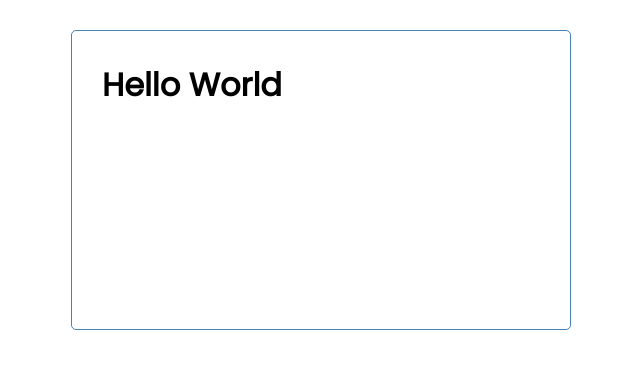
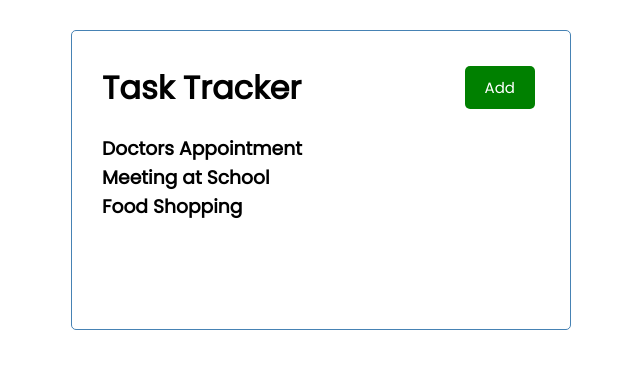
Before and after one commit to SeemaMistry/react-task-tracker, a React (Create React App) app in the folder react-task-tracker/: page / in a window 1280 px wide. Shown: the top 368 px of the page, without its empty margins (319-959 px from the left). Built offline with nearby package versions, Linux system fonts and the light colour scheme.

Commit message:
Add useState to file, previously placed in tasks.js, to allow all components access to tasks.

```diff
--- a/react-task-tracker/src/App.js
+++ b/react-task-tracker/src/App.js
@@ -1,7 +1,36 @@
+import { useState } from 'react'
+import { Header } from "./components/Header";
+import { Tasks } from "./components/Tasks";
+
 function App() {
+
+  const [tasks, setTasks] = useState(
+    [
+        {
+            id: 1,
+            text: 'Doctors Appointment',
+            day: 'Feb 5th at 2:30pm',
+            reminder: true,
+        },
+        {
+            id: 2,
+            text: 'Meeting at School',
+            day: 'Feb 6th at 1:30pm',
+            reminder: true,
+        },
+        {
+            id: 3,
+            text: 'Food Shopping',
+            day: 'Feb 5th at 2:30pm',
+            reminder: false,
+        }
+    ])
+
   return (
     <div className="container">
-      <h1>Hello World</h1>
+      <Header title="Task Tracker"/>
+      <Tasks tasks={tasks}/>
+
     </div>
   );
 }
```
